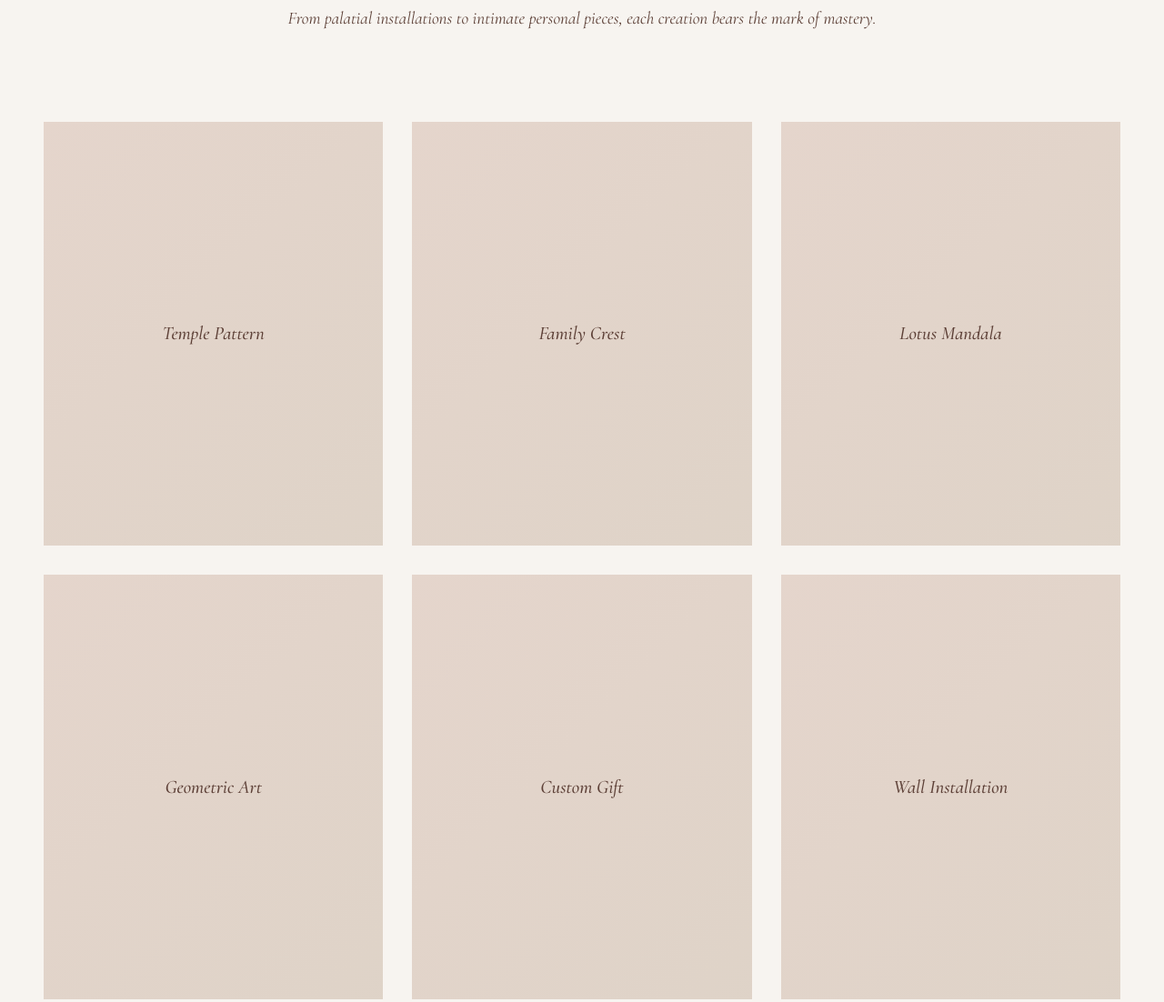
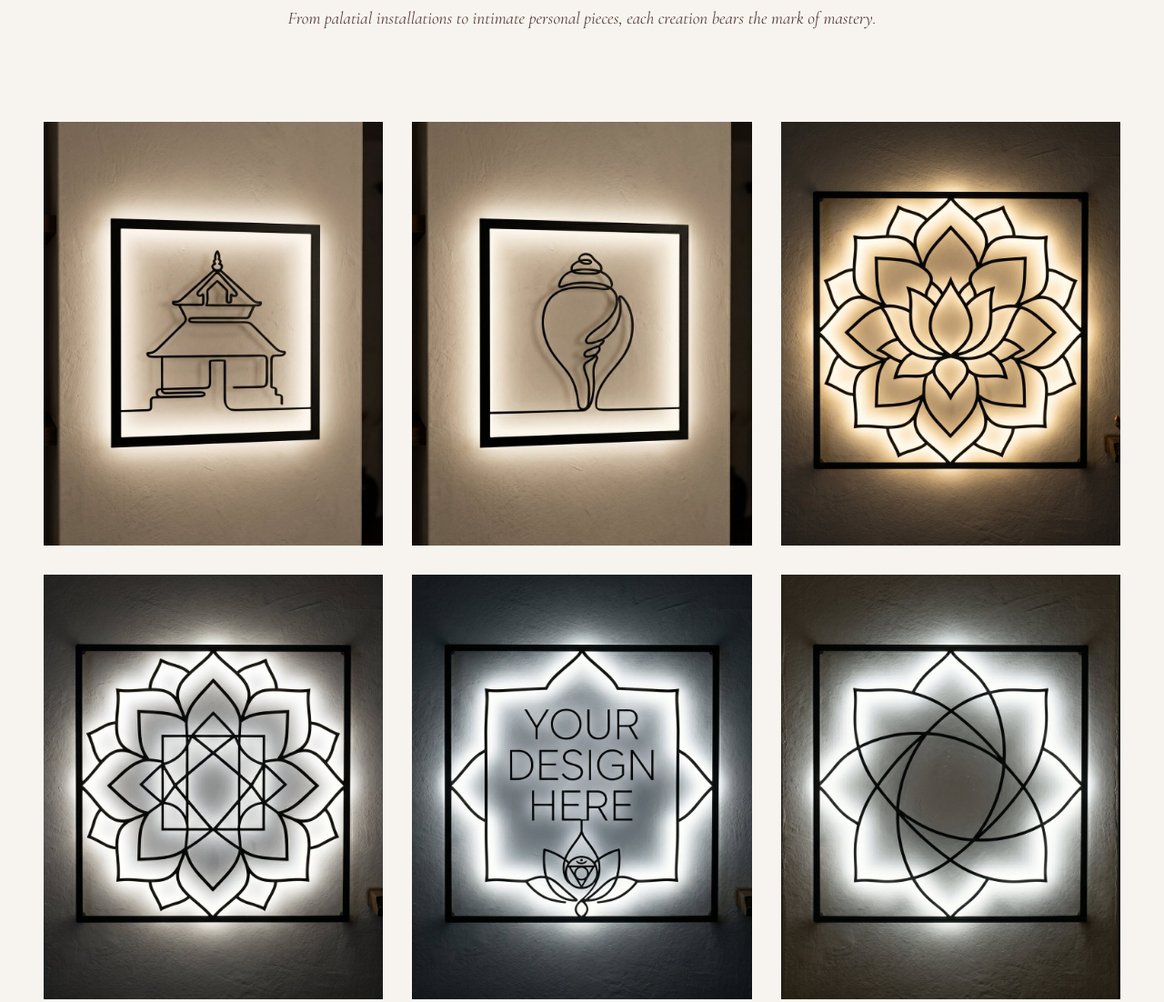
Before and after one commit to bambunambu/LohaSutra, a plain HTML site: page index.html in a window 1280 px wide. Shown: the part 2157-3259 px from the top of the page at 91% size. Drawn offline with nearby package versions, Linux system fonts and the light colour scheme.

Commit message:
Add files via upload

```diff
--- a/index.html
+++ b/index.html
@@ -508,12 +508,12 @@ footer {
     <p class="section-desc">From palatial installations to intimate personal pieces, each creation bears the mark of mastery.</p>
   </div>
   <div class="gallery-grid">
-    <div class="gallery-item"><div class="gallery-placeholder"><span class="gallery-label">Temple Pattern</span></div></div>
-    <div class="gallery-item"><div class="gallery-placeholder"><span class="gallery-label">Family Crest</span></div></div>
-    <div class="gallery-item"><div class="gallery-placeholder"><span class="gallery-label">Lotus Mandala</span></div></div>
-    <div class="gallery-item"><div class="gallery-placeholder"><span class="gallery-label">Geometric Art</span></div></div>
-    <div class="gallery-item"><div class="gallery-placeholder"><span class="gallery-label">Custom Gift</span></div></div>
-    <div class="gallery-item"><div class="gallery-placeholder"><span class="gallery-label">Wall Installation</span></div></div>
+    <div class="gallery-item"><img src="temple_pattern.jpg" alt="Temple Pattern - Backlit metal wall art" style="width:100%; height:100%; object-fit:cover;"></div>
+    <div class="gallery-item"><img src="family_crest.jpg" alt="Family Crest - Conch shell design" style="width:100%; height:100%; object-fit:cover;"></div>
+    <div class="gallery-item"><img src="lotus_mandala.jpg" alt="Lotus Mandala - Sacred geometry wall art" style="width:100%; height:100%; object-fit:cover;"></div>
+    <div class="gallery-item"><img src="geometric_art.jpg" alt="Geometric Art - Star mandala pattern" style="width:100%; height:100%; object-fit:cover;"></div>
+    <div class="gallery-item"><img src="custom_design.jpg" alt="Custom Design - Bespoke metalwork" style="width:100%; height:100%; object-fit:cover;"></div>
+    <div class="gallery-item"><img src="wall_installation.jpg" alt="Wall Installation - Layered lotus design" style="width:100%; height:100%; object-fit:cover;"></div>
   </div>
 </section>
 
```
